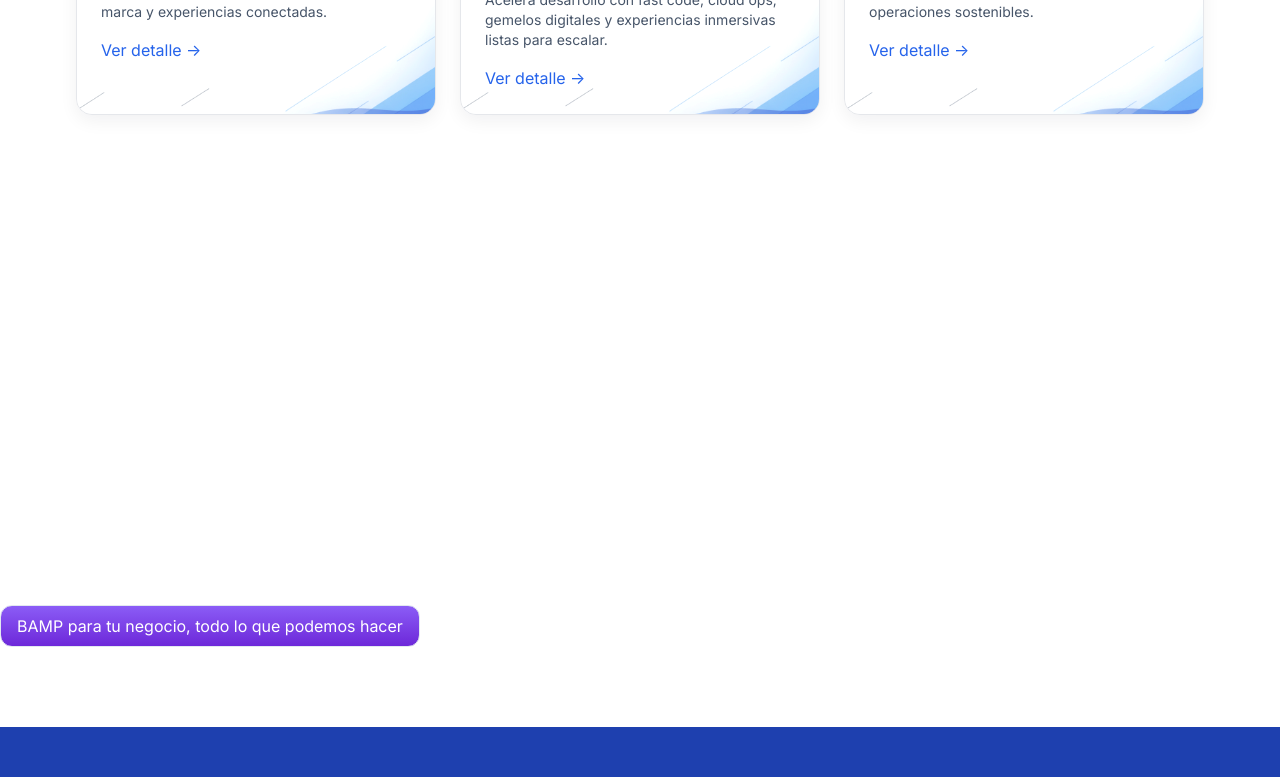
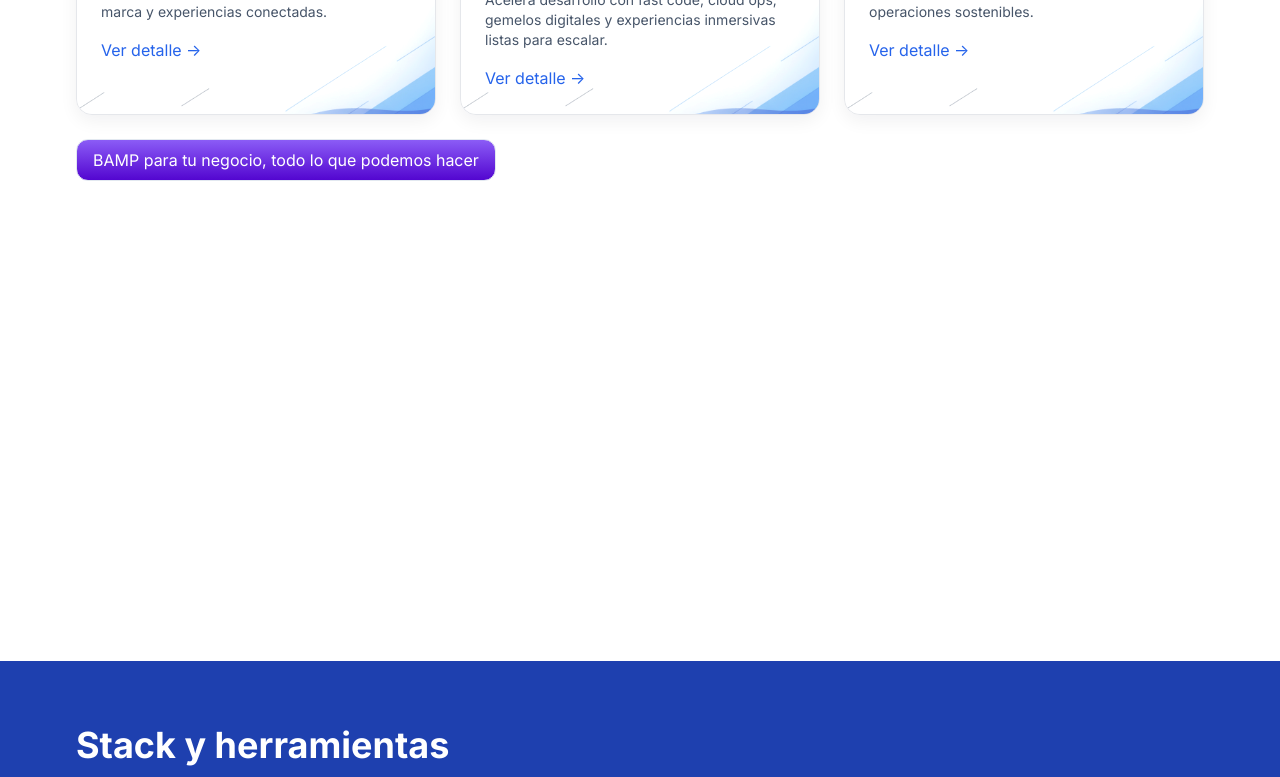
Before and after one commit to borjabamp/bamp, a Next.js app: page / in a window 1280 px wide. Shown: the part 1160-1937 px from the top of the page. Built offline with nearby package versions, Linux system fonts and the light colour scheme; no server answers.

Commit message:
ux: alinear botón servicios dentro del bloque

```diff
--- a/app/page.tsx
+++ b/app/page.tsx
@@ -134,14 +134,14 @@
               </div>
             </a>
           </div>
-        </div>
-        <div className="mt-6">
-          <a
-            href="/servicios"
-            className="justify-center inline-flex items-center gap-2 px-4 py-2 rounded-xl border border-slate-200 bg-accent-strong hover:shadow-md transition"
-          >
-            BAMP para tu negocio, todo lo que podemos hacer
-          </a>
+          <div className="mt-6 justify-center">
+            <a
+              href="/servicios"
+              className="inline-flex items-center gap-2 px-4 py-2 rounded-xl border border-slate-200 bg-accent-strong hover:shadow-md transition"
+            >
+              BAMP para tu negocio, todo lo que podemos hacer
+            </a>
+          </div>
         </div>
       </section>
 
--- a/styles/globals.css
+++ b/styles/globals.css
@@ -47,7 +47,7 @@
 .bg-primary-strong {background: linear-gradient(180deg, #ffffff 0%, #1e40af 100%);color:#fff;}
 .bg-secundary-strong {background: linear-gradient(180deg, #1e40af 0%, #1e40af 100%);color:#fff;}
 .bg-tertiary-strong {background: linear-gradient(180deg, #1e40af 0%, #120541 100%);color:#fff;}
-.bg-accent-strong  {background: linear-gradient(180deg, #8b5cf6 0%, #6d28d9 100%);color:#fff;}
+.bg-accent-strong  {background: linear-gradient(180deg, #8b5cf6 0%, #5306d0 100%);color:#fff;}
 .bg-ink-strong     {background: linear-gradient(180deg, #1e40af 0%, #38d1e9 100%);color:#fff;}
 
 /* Separadores sutiles */
```
